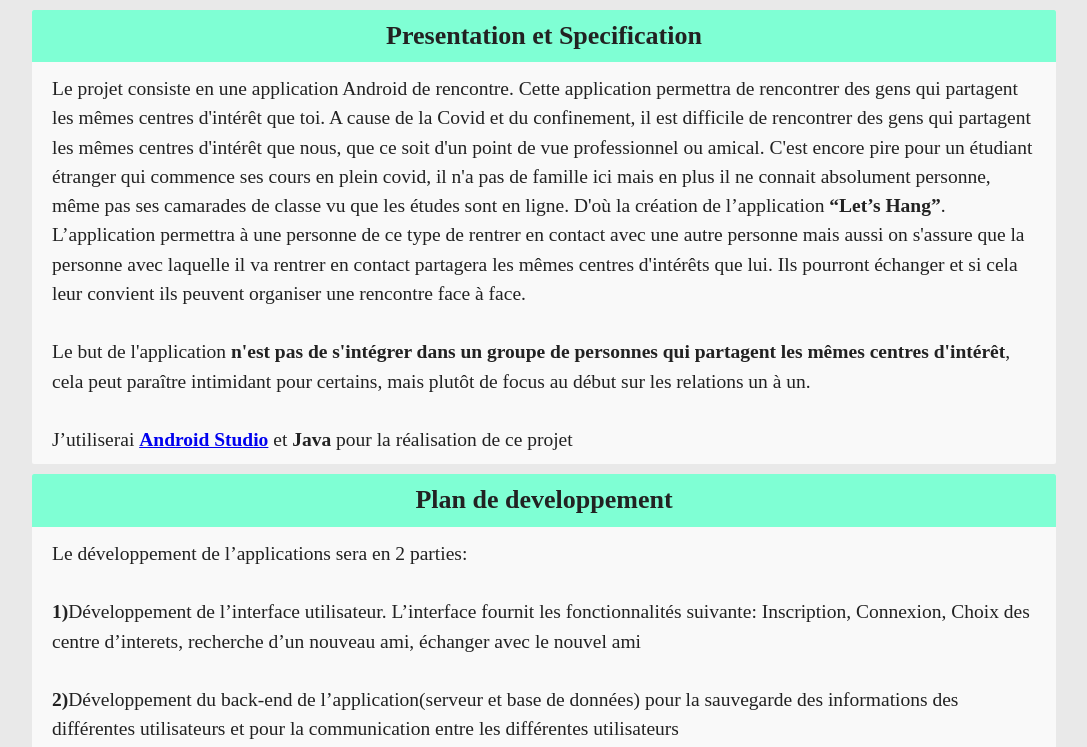
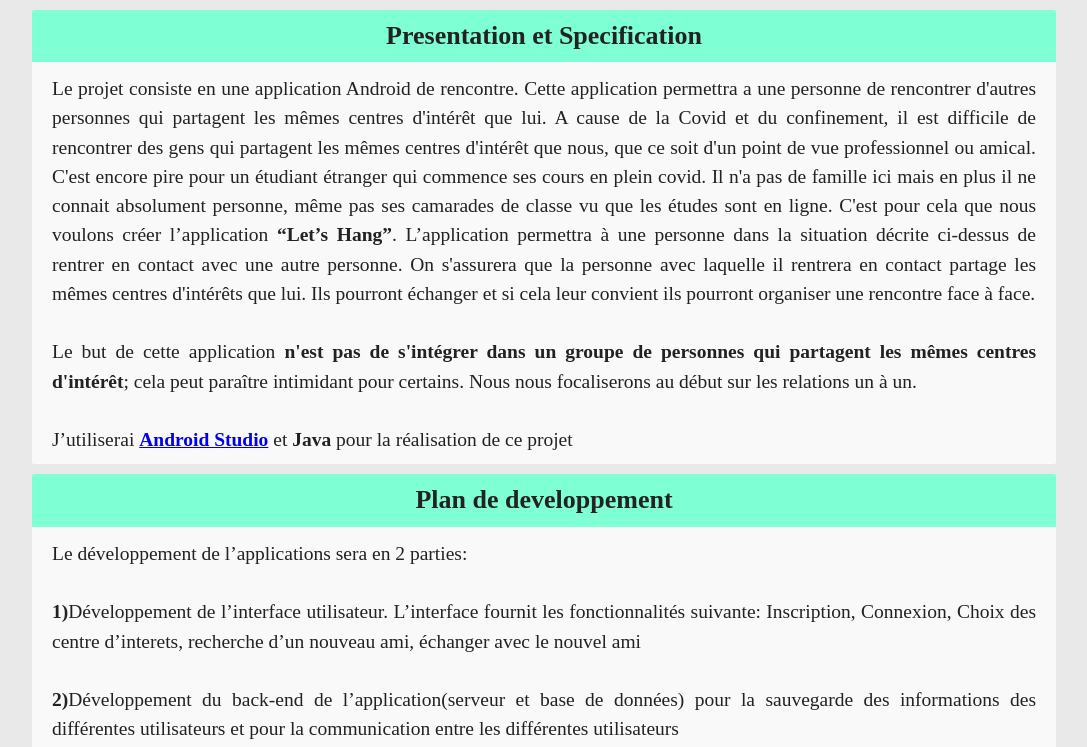
Before and after one commit to DaveDarley/site_web_IFT3150, a plain HTML site: page index.html in a window 1280 px wide. Shown: the part 559-1306 px from the top of the page, without its empty margins (96-1183 px from the left). Drawn offline with Linux system fonts and the light colour scheme.

Commit message:
modif index

```diff
--- a/index.html
+++ b/index.html
@@ -40,8 +40,8 @@
                     <h2 class="section-title">Presentation et Specification</h2>
                     <div class="section-content">
                         <p>
-                            Le projet consiste en une application Android de rencontre. Cette application permettra de rencontrer des gens qui partagent les mêmes centres d'intérêt que toi.  A cause de la Covid et du confinement, il est difficile de rencontrer des gens qui partagent les mêmes centres d'intérêt que nous, que ce soit d'un point de vue professionnel ou amical. C'est encore pire pour un étudiant étranger qui commence ses cours en plein covid, il n'a pas de famille ici mais en plus il ne connait absolument personne, même pas ses camarades de classe vu que les études sont en ligne. D'où la création de l’application <strong>“Let’s Hang”</strong>. L’application permettra à une personne de ce type de rentrer en contact avec une autre personne mais aussi on s'assure que la personne avec laquelle il va rentrer en contact partagera les mêmes centres d'intérêts que lui. Ils pourront échanger  et si cela leur convient ils peuvent organiser une rencontre face à face.
-                            <br> <br> Le but de l'application <strong>n'est pas de s'intégrer dans un groupe de personnes qui partagent les mêmes centres d'intérêt</strong>, cela peut paraître intimidant pour certains, mais plutôt de focus au début sur les relations un à un.
+                            Le projet consiste en une application Android de rencontre. Cette application permettra a une  personne de rencontrer d'autres personnes qui partagent les mêmes centres d'intérêt que lui.  A cause de la Covid et du confinement, il est difficile de rencontrer des gens qui partagent les mêmes centres d'intérêt que nous, que ce soit d'un point de vue professionnel ou amical. C'est encore pire pour un étudiant étranger qui commence ses cours en plein covid. Il n'a pas de famille ici mais en plus il ne connait absolument personne, même pas ses camarades de classe vu que les études sont en ligne. C'est pour cela que nous voulons créer l’application <strong>“Let’s Hang”</strong>. L’application permettra à une personne dans la situation décrite ci-dessus de rentrer en contact avec une autre personne. On s'assurera que la personne avec laquelle il rentrera en contact partage les mêmes centres d'intérêts que lui. Ils pourront échanger  et si cela leur convient ils pourront organiser une rencontre face à face.
+                            <br> <br> Le but de cette application <strong>n'est pas de s'intégrer dans un groupe de personnes qui partagent les mêmes centres d'intérêt</strong>; cela peut paraître intimidant pour certains. Nous nous focaliserons au début sur les relations un à un.
                             <br> <br> J’utiliserai <strong><a href="https://developer.android.com/studio">Android Studio</a></strong>  et <strong>Java</strong> pour la réalisation de ce projet
                         </p>
                 </section>
--- a/style.css
+++ b/style.css
@@ -80,6 +80,7 @@ section:not(:last-child) {
 
 .section-content {
     padding: 10px 20px 10px;
+    text-align: justify;
 }
 
 .section-title {
```
